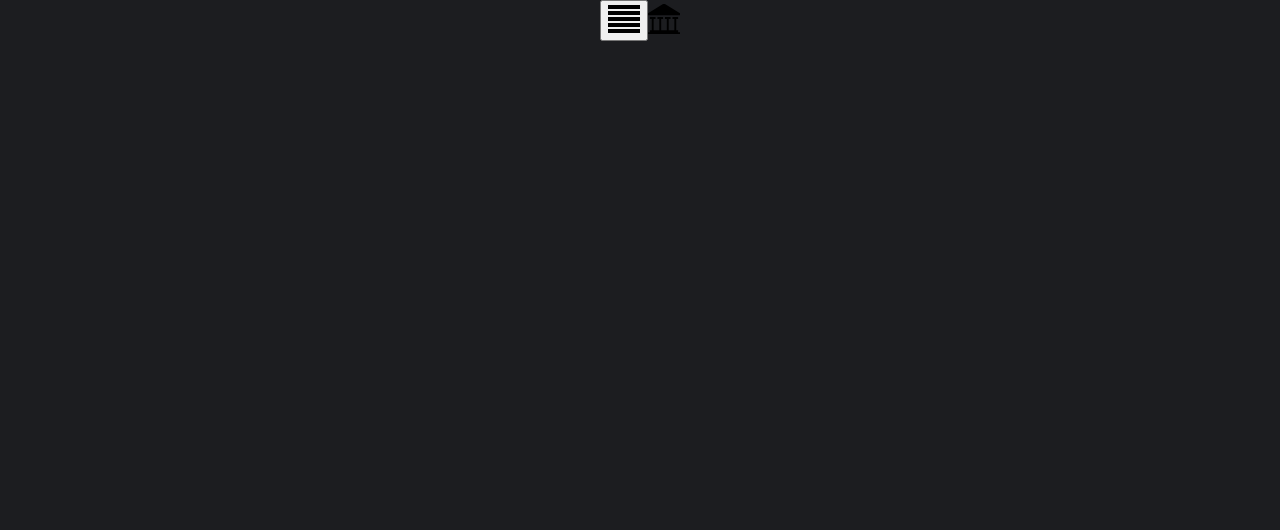
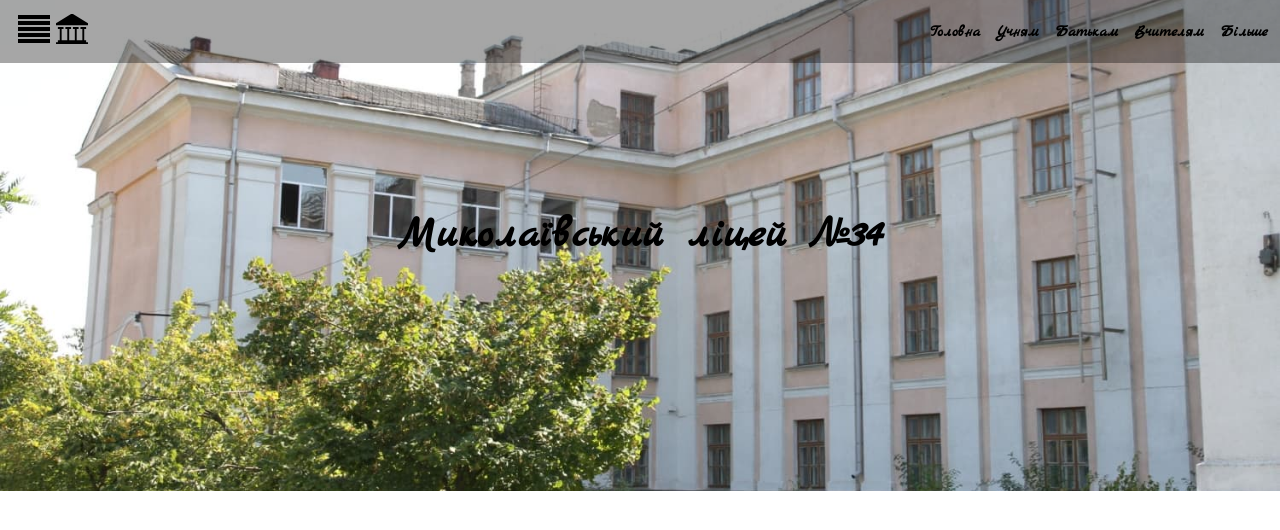
Before and after one commit to TOR10S/school-projects, a plain HTML site: page index.html in a window 1280 px wide. Drawn offline with Linux system fonts and the light colour scheme.

Commit message:
Deploying to gh-pages from @ TOR10S/school-projects@0421e60a84d67eac6eac88ab6e423c78ab35a9bb 🚀

```diff
--- a/assets/index-CjhvaX3w.css
+++ /dev/null
@@ -1 +0,0 @@
-*,*:before,*:after{box-sizing:border-box}body{font-family:InterTight,sans-serif;margin:0;background-color:#1c1d20}h1,h2,h3,h4,h5,h6,p{margin:0}p:last-child{margin-bottom:0}ul{margin:0;padding:0;list-style:none}a{color:currentColor;text-decoration:none}button{cursor:pointer}img{display:block;max-width:100%;height:auto}*,:before,:after{box-sizing:border-box}.container{max-width:375px;padding-left:16px;padding-right:16px;margin-left:auto;margin-right:auto}section{padding-bottom:32px;padding-top:32px}@media screen and (min-width: 320px) and (max-width: 375px){.container{max-width:100%}}@media screen and (min-width: 768px) and (max-width: 1439px){.container{max-width:768px;padding-left:32px;padding-right:32px}section{padding-top:48px;padding-bottom:48px}footer{padding-bottom:169px;padding-top:40px}}@media screen and (min-width: 1440px){.container{max-width:1440px;padding-right:32px;padding-left:32px}section{padding-top:82px;padding-bottom:82px}footer{padding-bottom:169px;padding-top:40px}}.header{display:flex;justify-content:center;align-items:center}.menu-svg,.logo{width:32px;height:32px}
--- a/index.html
+++ b/index.html
@@ -6,12 +6,12 @@
     <meta name="viewport" content="width=device-width, initial-scale=1.0" />
     <title>Vanilla App Template</title>
     <script type="module" crossorigin src="/school-projects/index.js"></script>
-    <link rel="stylesheet" crossorigin href="/school-projects/assets/index-CjhvaX3w.css">
+    <link rel="stylesheet" crossorigin href="/school-projects/assets/index-eU0zTKVI.css">
   </head>
   <body>
     <header class="header">
-    <div>
-      <button>
+    <div class="menu-wrapper">
+      <button class="menu-btn">
         <svg class="menu-svg">
           <use href="/school-projects/assets/icons-BtfgcvLW.svg#icon-menu"></use>
         </svg>
@@ -22,9 +22,27 @@
       <use href="/school-projects/assets/icons-BtfgcvLW.svg#icon-school"></use>
     </svg>
   </div>
+  <ul  class="navigation">
+    <li class="tablet-li">Головна</li>
+    <li class="tablet-li">Учням</li>
+    <li class="tablet-li">Батькам</li>
+    <li class="tablet-li">Вчителям</li>
+    <li class="desktop-li">Дистанційне навчання</li>
+    <li class="desktop-li">Нормативні документи</li>
+    <li class="desktop-li">Поради психолога</li>
+    <li class="desktop-li">Бібліотека</li>
+    <li class="tablet-li">Більше</li>
+  </ul>
 </header>
 
     <main>
+      <section class="hero">
+    <div class="container">
+        <h1 class="hero-h1">
+            Миколаївський ліцей №34
+        </h1>
+    </div>
+</section>
     </main>
   </body>
 </html>
```
Also changed, not shown: assets/index-eU0zTKVI.css (added, +1 -0 lines), assets/MarckScript-Regular-B2_2jz5V.ttf (added), assets/hero-background-img-1x-BVTHhuqr.jpg (added).
